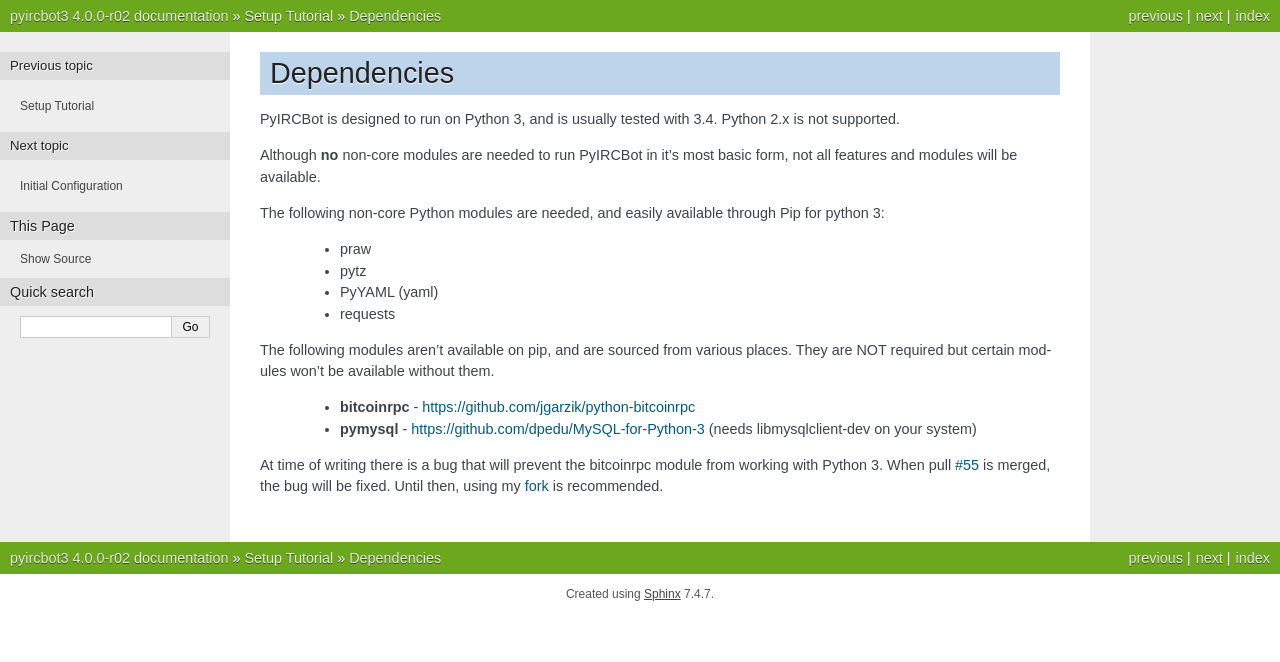
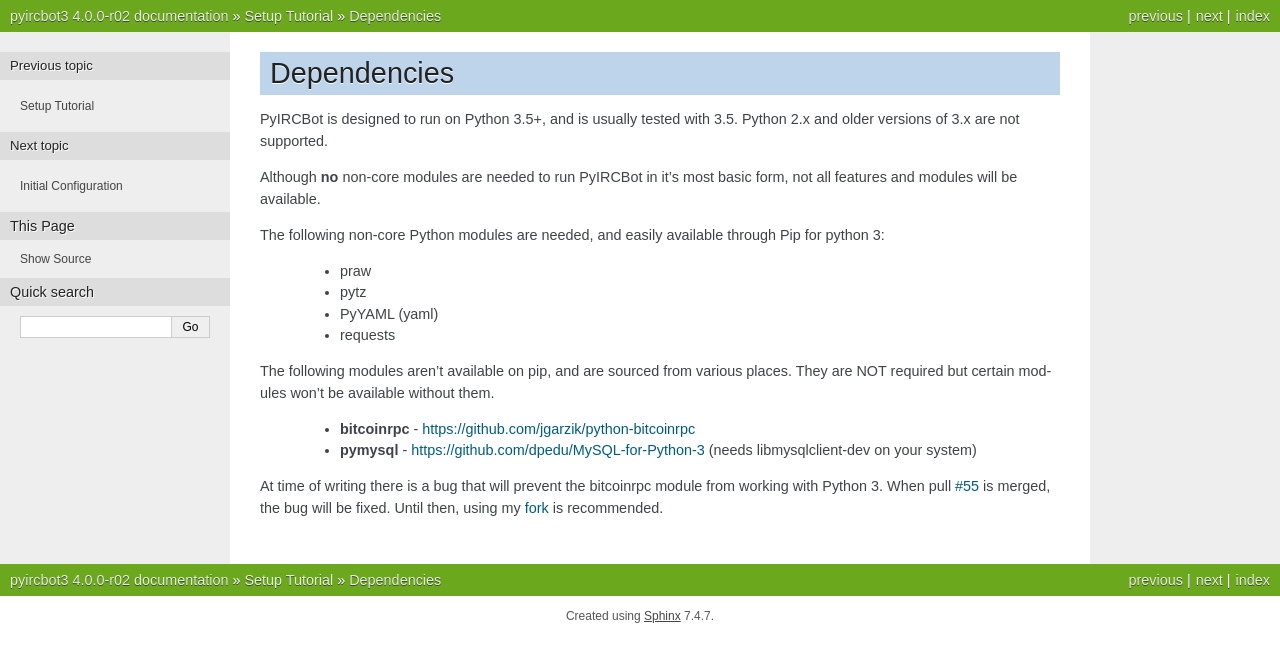
Before and after one commit to dpedu/pyircbot, a Sphinx documentation site: the page built from docs/setup/dependencies.rst, in a window 1280 px wide. Shown: the top 662 px of the page. Built offline with Sphinx 7.4.7, drawn with Linux system fonts in a browser that asks for light colours; the version number is read from the project's files by our own code.

Commit message:
Update docs & docbuilder

```diff
--- a/docs/module_guide/_module_guide.rst
+++ b/docs/module_guide/_module_guide.rst
@@ -26,7 +26,8 @@
         def __init__(self, bot, moduleName):
             ModuleBase.__init__(self, bot, moduleName)
 
-If your module has a config file - EchoExample.json - it can be loaded by
+If your module has a config file - EchoExample.json - it will be automatically
+loaded on module startup. It can be manually reloaded by
 calling :py:meth:`pyircbot.modulebase.ModuleBase.loadConfig`:
 
 .. code-block:: python
--- a/docs/setup/dependencies.rst
+++ b/docs/setup/dependencies.rst
@@ -2,8 +2,8 @@
 Dependencies
 ************
 
-PyIRCBot is designed to run on Python 3, and is usually tested with 3.4. Python
-2.x is not supported.
+PyIRCBot is designed to run on Python 3.5+, and is usually tested with 3.5.
+Python 2.x and older versions of 3.x are not supported.
 
 Although **no** non-core modules are needed to run PyIRCBot in it's most basic
 form, not all features and modules will be available.
```
Also changed, not shown: docs/builder/README.md (+2 -1 lines), 2 other files.
